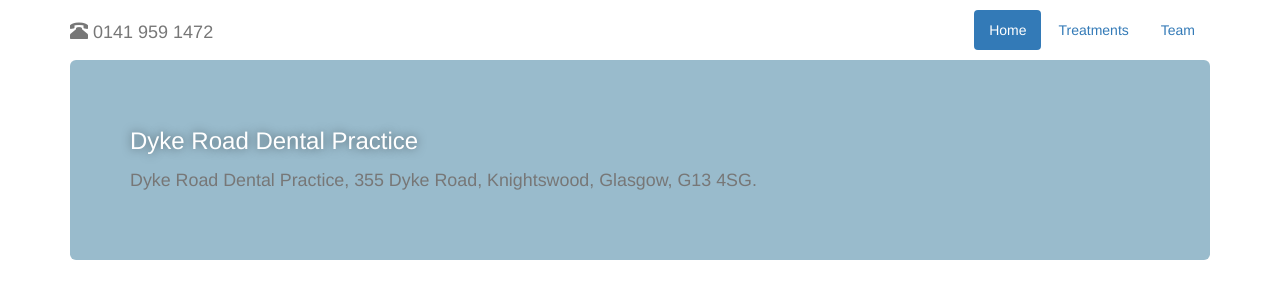
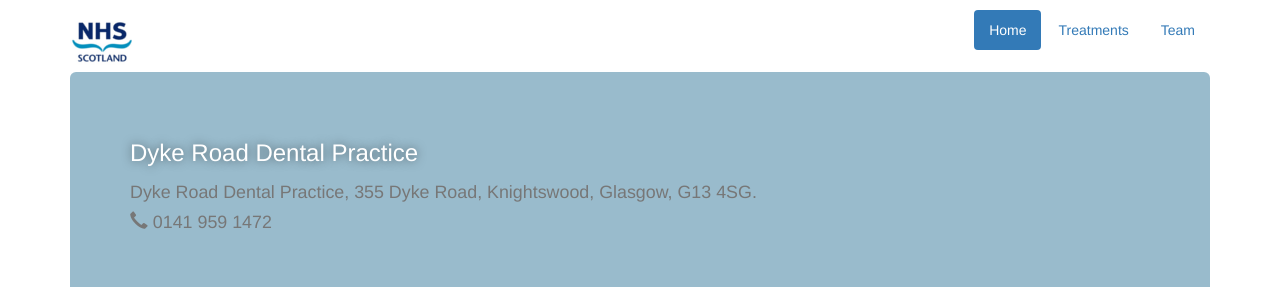
Before and after one commit to JayChetty/dentistWebsite, a website: page index.html in a window 1280 px wide. Shown: the top 287 px of the page. Drawn offline with Linux system fonts and the light colour scheme.

Commit message:
nhs badge top left

```diff
--- a/index.html
+++ b/index.html
@@ -11,17 +11,18 @@
   <div class = "container">
     <div class="header">
       <nav>
-        <h4 class="text-muted phone-number"> <span class="glyphicon glyphicon-phone-alt" aria-hidden="true"></span>  0141 959 1472 </h4>
+        <img src="images/nhssmall.png" alt="NHS Logo" />
         <ul class="nav nav-pills pull-right">
           <li role="presentation" class="active"><a href="/index">Home</a></li>
           <li role="presentation"><a href="/treatments">Treatments</a></li>
           <li role="presentation"><a href="/team">Team</a></li>
         </ul>
+
       </nav>
     </div>
     <div class="jumbotron">
         <h3> Dyke Road Dental Practice </h3>
-        <p class="text-muted"><small> Dyke Road Dental Practice, 355 Dyke Road, Knightswood, Glasgow, G13 4SG. </small></p>
+        <p class="text-muted"><small> Dyke Road Dental Practice, 355 Dyke Road, Knightswood, Glasgow, G13 4SG.</br> <span class="glyphicon glyphicon-earphone" aria-hidden="true"></span> 0141 959 1472 </small></p>
     </div>
   </div>
   <div class="container marketing text-muted">
--- a/public/css/style.css
+++ b/public/css/style.css
@@ -17,7 +17,7 @@
 }
 
 .header{
-  margin-bottom: 60px;
+  margin-bottom: 0px;
   margin-top: 10px;
 }
 .phone-number{
```
Also changed, not shown: team.html (+2 -2 lines), treatments.html (+2 -2 lines), public/images/nhssmall.png (added), public/images/nhstransparent.png (added).
